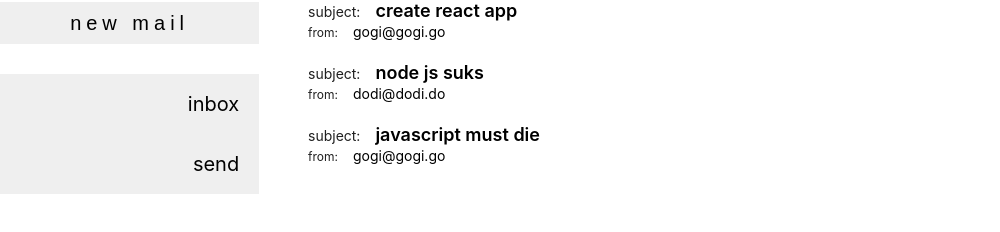
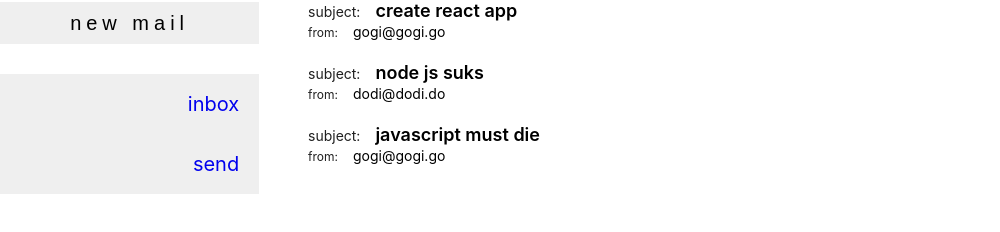
Before and after one commit to yamnyk/gmail-ref-mail-client, a React (Create React App) app: page / in a window 1280 px wide. Shown: the part 202-434 px from the top of the page, without its empty margins (0-1000 px from the left). Built offline with nearby package versions, Linux system fonts and the light colour scheme.

Commit message:
SideMenu | SideMenuItem's redirects to main page from MailPage

```diff
--- a/src/components/SideMenu/FolderList/FolderItem/FolderItem.scss
+++ b/src/components/SideMenu/FolderList/FolderItem/FolderItem.scss
@@ -1,4 +1,5 @@
 .folder-item {
+  display: block;
   box-sizing: border-box;
   font-size: 2rem;
   text-align: right;
--- a/src/components/SideMenu/FolderList/FolderItem/index.js
+++ b/src/components/SideMenu/FolderList/FolderItem/index.js
@@ -1,4 +1,5 @@
 import React, {Component} from 'react';
+import { NavLink } from "react-router-dom";
 import './FolderItem.scss'
 
 class FolderItem extends Component {
@@ -7,7 +8,12 @@
 		console.log(switchFolder);
 		return (
 			<>
-				<li className="folder-item" onClick={()=>{switchFolder(folderName)}}>{this.props.folderName}</li>
+				<li  onClick={()=>{switchFolder(folderName)}}>
+					<NavLink to="/" className="folder-item">
+						{this.props.folderName}
+					</NavLink>
+				</li>
+
 			</>
 		);
 	}
```
